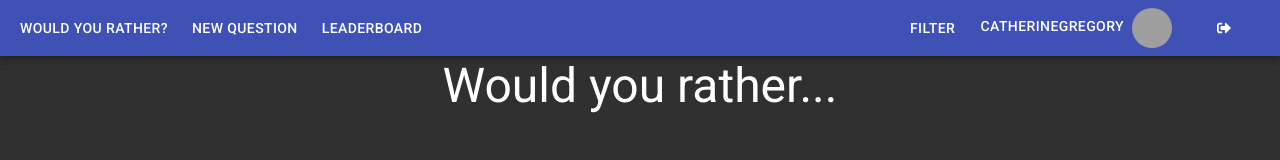
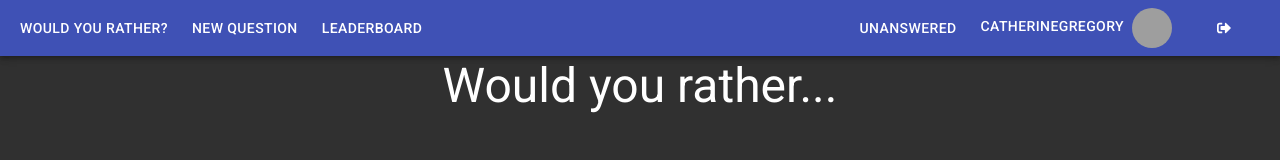
Before and after one commit to Flixbox/would-you-rather, a React (Create React App) app: page /#/ in a window 1280 px wide. Both pictures are taken after a click on the button "CATHERINE GREGORY". Shown: the top 160 px of the page. Built offline with nearby package versions, Linux system fonts and the light colour scheme; grey boxes are pictures that could not be loaded.

Commit message:
fix: adjusted default filter text

```diff
--- a/src/components/Navigation.js
+++ b/src/components/Navigation.js
@@ -106,7 +106,7 @@ class Navigation extends Component {
                                 onClick={this.handleClick}
                                 className={classes.menuButton}
                             >
-                                {this.filterTexts[filter] || 'Filter'}
+                                {this.filterTexts[filter] || this.filterTexts[1]}
                             </Button>
                             <Menu
                                 id="filter-menu"
```
